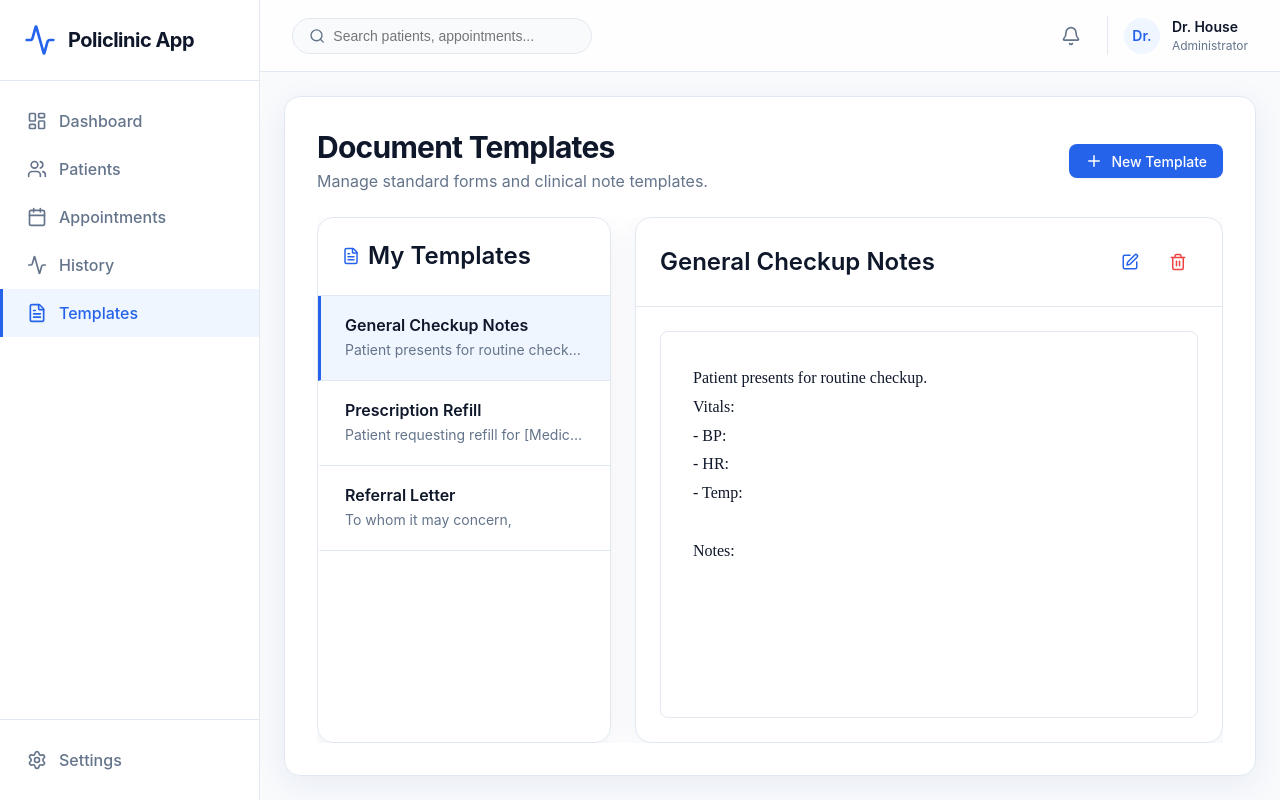
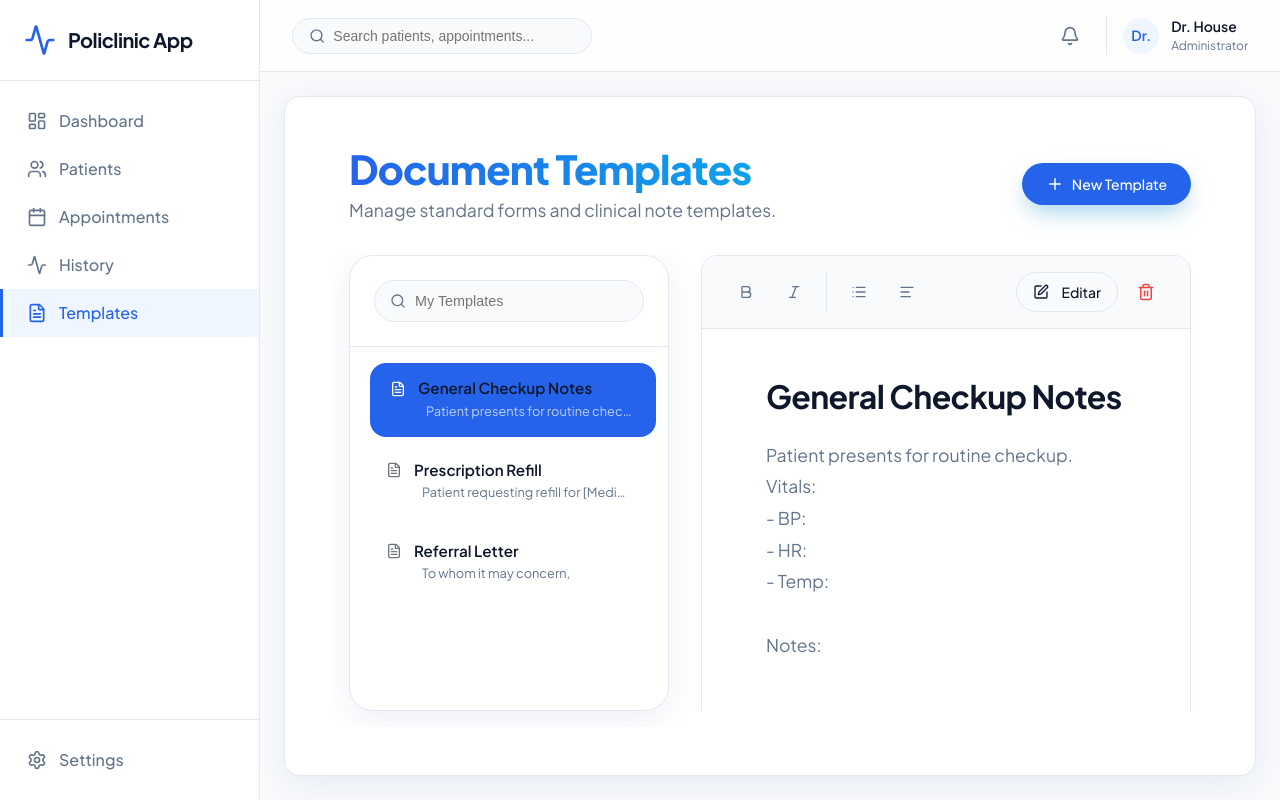
Before and after one commit to kairopy/policlinic, a React (Vite) app: page /templates in a window 1280 px wide. Built offline with nearby package versions, Linux system fonts and the light colour scheme.

Commit message:
feat(ui): overhaul templates view with premium typography and glassmorphism

```diff
--- a/index.html
+++ b/index.html
@@ -5,6 +5,10 @@
     <link rel="icon" type="image/svg+xml" href="/favicon.svg" />
     <meta name="viewport" content="width=device-width, initial-scale=1.0" />
     <title>policlinic</title>
+    <!-- Premium UI/UX Typography -->
+    <link rel="preconnect" href="https://fonts.googleapis.com">
+    <link rel="preconnect" href="https://fonts.gstatic.com" crossorigin>
+    <link href="https://fonts.googleapis.com/css2?family=Plus+Jakarta+Sans:wght@300;400;500;600;700;800&display=swap" rel="stylesheet">
   </head>
   <body>
     <div id="root"></div>
--- a/src/index.css
+++ b/src/index.css
@@ -24,9 +24,10 @@
   --color-border: #e2e8f0;
 
   /* Typography */
-  --font-sans: 'Inter', system-ui, -apple-system, sans-serif;
+  --font-family: 'Plus Jakarta Sans', system-ui, -apple-system, sans-serif;
+  --font-mono: 'JetBrains Mono', 'Fira Code', monospace;
 
-  /* Shadows */
+  /* Layout */
   --shadow-sm: 0 1px 2px 0 rgb(0 0 0 / 0.05);
   --shadow-md: 0 4px 6px -1px rgb(0 0 0 / 0.1), 0 2px 4px -2px rgb(0 0 0 / 0.1);
   --shadow-lg: 0 10px 15px -3px rgb(0 0 0 / 0.1), 0 4px 6px -4px rgb(0 0 0 / 0.1);
@@ -71,7 +72,7 @@
 }
 
 html, body {
-  font-family: var(--font-sans);
+  font-family: var(--font-family);
   background-color: var(--color-background);
   color: var(--color-text-main);
   line-height: 1.5;
--- a/src/pages/Templates/Templates.tsx
+++ b/src/pages/Templates/Templates.tsx
@@ -1,5 +1,5 @@
 import React, { useState } from 'react';
-import { FileText, Plus, Save, Trash2, Edit } from 'lucide-react';
+import { FileText, Plus, Save, Trash2, Edit, Bold, Italic, List, AlignLeft, Search } from 'lucide-react';
 import { useLanguage } from '../../context/LanguageContext';
 
 const mockTemplates = [
@@ -14,60 +14,143 @@ export const Templates: React.FC = () => {
   const { t } = useLanguage();
 
   return (
-    <div className="animate-fade-in" style={{ height: '100%', display: 'flex', flexDirection: 'column' }}>
-      <header className="page-header flex-between" style={{ marginBottom: '1.5rem' }}>
+    <div className="animate-fade-in" style={{ height: '100%', display: 'flex', flexDirection: 'column', padding: '1rem', boxSizing: 'border-box' }}>
+
+      {/* Dynamic Header */}
+      <header className="page-header flex-between" style={{ marginBottom: '2rem', padding: '0 1rem' }}>
         <div>
-          <h1 className="page-title">{t('templates.title')}</h1>
-          <p className="page-description">{t('templates.description')}</p>
+          <h1 className="page-title" style={{ fontSize: '2.5rem', fontWeight: 800, letterSpacing: '-0.02em', background: 'linear-gradient(to right, var(--color-primary), #0ea5e9)', WebkitBackgroundClip: 'text', color: 'transparent' }}>
+            {t('templates.title')}
+          </h1>
+          <p className="page-description" style={{ fontSize: '1.1rem', marginTop: '0.25rem' }}>{t('templates.description')}</p>
         </div>
-        <button className="btn btn-primary">
+        <button className="btn btn-primary" style={{ boxShadow: '0 10px 25px -5px rgba(2, 132, 199, 0.4)', borderRadius: '999px', padding: '0.75rem 1.5rem', transition: 'all 0.3s cubic-bezier(0.4, 0, 0.2, 1)' }}>
           <Plus size={18} /> {t('templates.newTemplate')}
         </button>
       </header>
 
-      <div style={{ display: 'grid', gridTemplateColumns: '1fr 2fr', gap: '1.5rem', flex: 1, overflow: 'hidden' }}>
+      {/* Main Layout: 30% List / 70% Floating Document */}
+      <div style={{ display: 'flex', gap: '2rem', flex: 1, overflow: 'hidden', padding: '0 1rem 1rem' }}>
 
-        {/* Template List */}
-        <div className="glass-panel" style={{ display: 'flex', flexDirection: 'column', overflow: 'hidden' }}>
+        {/* Left Column: Glassmorphic List Panel */}
+        <aside style={{
+          width: '320px',
+          display: 'flex',
+          flexDirection: 'column',
+          background: 'var(--color-surface)',
+          border: '1px solid var(--color-border)',
+          borderRadius: '24px',
+          boxShadow: 'var(--shadow-glass)',
+          overflow: 'hidden'
+        }}>
+          {/* Search/Filter Header */}
           <div style={{ padding: '1.5rem', borderBottom: '1px solid var(--color-border)' }}>
-            <h3 style={{ display: 'flex', alignItems: 'center', gap: '0.5rem' }}>
-              <FileText size={18} color="var(--color-primary)" /> {t('templates.myTemplates')}
-            </h3>
+            <div style={{ position: 'relative' }}>
+              <Search size={16} color="var(--color-text-muted)" style={{ position: 'absolute', top: '50%', left: '1rem', transform: 'translateY(-50%)' }} />
+              <input
+                type="text"
+                placeholder={t('templates.myTemplates')}
+                style={{
+                  width: '100%',
+                  padding: '0.75rem 1rem 0.75rem 2.5rem',
+                  borderRadius: '999px',
+                  border: '1px solid var(--color-border)',
+                  background: 'var(--color-background)',
+                  color: 'var(--color-text-main)',
+                  outline: 'none',
+                  fontSize: '0.9rem'
+                }}
+              />
             </div>
-          <div style={{ flex: 1, overflowY: 'auto' }}>
-            {mockTemplates.map(template => (
+          </div>
+
+          <div style={{ flex: 1, overflowY: 'auto', padding: '1rem' }}>
+            <div style={{ display: 'flex', flexDirection: 'column', gap: '0.5rem' }}>
+              {mockTemplates.map(template => {
+                const isSelected = selectedTemplate.id === template.id;
+                return (
                   <div
                     key={template.id}
                     onClick={() => { setSelectedTemplate(template); setIsEditing(false); }}
                     style={{
-                  padding: '1.25rem 1.5rem',
-                  borderBottom: '1px solid var(--color-border)',
+                      padding: '1rem 1.25rem',
+                      borderRadius: '16px',
                       cursor: 'pointer',
-                  backgroundColor: selectedTemplate.id === template.id ? 'var(--color-primary-light)' : 'transparent',
-                  borderLeft: `3px solid ${selectedTemplate.id === template.id ? 'var(--color-primary)' : 'transparent'}`,
-                  transition: 'background-color var(--transition-fast)'
+                      background: isSelected ? 'var(--color-primary)' : 'transparent',
+                      color: isSelected ? 'white' : 'var(--color-text-main)',
+                      transition: 'all 0.2s ease',
+                      transform: isSelected ? 'translateX(4px)' : 'none',
                     }}
                   >
-                <h4 style={{ color: 'var(--color-text-main)', marginBottom: '0.25rem' }}>{template.title}</h4>
-                <p style={{ color: 'var(--color-text-muted)', fontSize: '0.875rem', whiteSpace: 'nowrap', overflow: 'hidden', textOverflow: 'ellipsis' }}>
+                    <div style={{ display: 'flex', alignItems: 'center', gap: '0.75rem', marginBottom: '0.25rem' }}>
+                      <FileText size={16} opacity={isSelected ? 1 : 0.6} />
+                      <h4 style={{ margin: 0, fontWeight: 600, fontSize: '0.95rem' }}>{template.title}</h4>
+                    </div>
+                    <p style={{
+                      margin: 0,
+                      fontSize: '0.8rem',
+                      color: isSelected ? 'rgba(255,255,255,0.7)' : 'var(--color-text-muted)',
+                      whiteSpace: 'nowrap',
+                      overflow: 'hidden',
+                      textOverflow: 'ellipsis',
+                      paddingLeft: '2.25rem'
+                    }}>
                       {template.content.split('\n')[0]}
                     </p>
                   </div>
-            ))}
+                );
+              })}
             </div>
           </div>
+        </aside>
 
-        {/* Template Editor */}
-        <div className="glass-panel" style={{ display: 'flex', flexDirection: 'column', overflow: 'hidden' }}>
-           <div className="flex-between" style={{ padding: '1.5rem', borderBottom: '1px solid var(--color-border)' }}>
-             <h3 style={{ margin: 0 }}>
-               {isEditing ? t('templates.editing') : selectedTemplate.title}
-             </h3>
+        {/* Right Column: The "Floating A4 Editor" */}
+        <main style={{
+          flex: 1,
+          display: 'flex',
+          justifyContent: 'center',
+          alignItems: 'flex-start',
+          overflowY: 'auto',
+          paddingBottom: '2rem'
+        }}>
+
+          <div style={{
+            width: '100%',
+            maxWidth: '850px',
+            background: 'var(--color-surface)',
+            borderRadius: '16px',
+            boxShadow: '0 25px 50px -12px rgba(0, 0, 0, 0.15)',
+            border: '1px solid var(--color-border)',
+            display: 'flex',
+            flexDirection: 'column',
+            overflow: 'hidden',
+            minHeight: '80vh',
+            transition: 'all 0.4s ease'
+          }}>
+
+             {/* Styled Toolbar */}
+             <div style={{
+               padding: '1rem 1.5rem',
+               borderBottom: '1px solid var(--color-border)',
+               background: 'var(--color-background)',
+               display: 'flex',
+               justifyContent: 'space-between',
+               alignItems: 'center'
+             }}>
+
+               <div style={{ display: 'flex', gap: '0.5rem' }}>
+                 <button className="icon-btn" style={{ padding: '0.5rem', borderRadius: '8px' }} title="Bold"><Bold size={16} /></button>
+                 <button className="icon-btn" style={{ padding: '0.5rem', borderRadius: '8px' }} title="Italic"><Italic size={16} /></button>
+                 <div style={{ width: '1px', background: 'var(--color-border)', margin: '0 0.25rem' }}></div>
+                 <button className="icon-btn" style={{ padding: '0.5rem', borderRadius: '8px' }} title="List"><List size={16} /></button>
+                 <button className="icon-btn" style={{ padding: '0.5rem', borderRadius: '8px' }} title="Align"><AlignLeft size={16} /></button>
+               </div>
+
                <div style={{ display: 'flex', gap: '0.5rem' }}>
                  {!isEditing ? (
                    <>
-                   <button className="icon-btn" style={{ color: 'var(--color-primary)' }} onClick={() => setIsEditing(true)}>
-                     <Edit size={18} />
+                     <button className="btn btn-outline" style={{ borderRadius: '999px', padding: '0.4rem 1rem' }} onClick={() => setIsEditing(true)}>
+                       <Edit size={16} style={{ marginRight: '0.25rem' }} /> Editar
                      </button>
                      <button className="icon-btn" style={{ color: 'var(--color-danger)' }}>
                        <Trash2 size={18} />
@@ -75,44 +158,67 @@ export const Templates: React.FC = () => {
                    </>
                  ) : (
                    <>
-                   <button className="btn btn-outline" onClick={() => setIsEditing(false)}>{t('templates.cancel')}</button>
-                   <button className="btn btn-primary" onClick={() => setIsEditing(false)}><Save size={18} /> {t('templates.save')}</button>
+                     <button className="btn btn-outline" style={{ borderRadius: '999px', padding: '0.4rem 1rem' }} onClick={() => setIsEditing(false)}>{t('templates.cancel')}</button>
+                     <button className="btn btn-primary" style={{ borderRadius: '999px', padding: '0.4rem 1rem' }} onClick={() => setIsEditing(false)}><Save size={16} style={{ marginRight: '0.25rem' }}/> {t('templates.save')}</button>
                    </>
                  )}
                </div>
              </div>
 
-           <div style={{ flex: 1, padding: '1.5rem', backgroundColor: isEditing ? 'var(--color-background)' : 'transparent', overflowY: 'auto' }}>
+             {/* Document Body */}
+             <div style={{ flex: 1, padding: '3rem 4rem', display: 'flex', flexDirection: 'column' }}>
                {isEditing ? (
-               <div style={{ display: 'flex', flexDirection: 'column', gap: '1rem', height: '100%' }}>
+                 <>
                    <input
-                   className="input-field"
+                     type="text"
                      defaultValue={selectedTemplate.title}
-                   style={{ fontSize: '1.25rem', fontWeight: 600 }}
+                     style={{
+                       fontSize: '2rem',
+                       fontWeight: 700,
+                       border: 'none',
+                       background: 'transparent',
+                       color: 'var(--color-text-main)',
+                       marginBottom: '1rem',
+                       outline: 'none',
+                       fontFamily: 'inherit',
+                       letterSpacing: '-0.02em',
+                       width: '100%'
+                     }}
                    />
                    <textarea
-                   className="input-field"
                      defaultValue={selectedTemplate.content}
-                   style={{ flex: 1, fontFamily: 'monospace', resize: 'none', lineHeight: 1.6 }}
+                     style={{
+                       flex: 1,
+                       fontFamily: 'inherit',
+                       fontSize: '1.1rem',
+                       lineHeight: 1.8,
+                       color: 'var(--color-text-muted)',
+                       border: 'none',
+                       background: 'transparent',
+                       resize: 'none',
+                       outline: 'none',
+                       width: '100%'
+                     }}
                    />
-               </div>
+                 </>
                ) : (
+                 <>
+                   <h2 style={{ fontSize: '2rem', fontWeight: 700, margin: '0 0 1.5rem 0', color: 'var(--color-text-main)', letterSpacing: '-0.02em' }}>
+                     {selectedTemplate.title}
+                   </h2>
                    <div style={{
-                 padding: '2rem',
-                 backgroundColor: 'var(--color-surface)',
-                 border: '1px solid var(--color-border)',
-                 borderRadius: 'var(--radius-md)',
-                 minHeight: '100%',
-                 fontFamily: 'serif',
+                     fontSize: '1.1rem',
                      lineHeight: 1.8,
+                     color: 'var(--color-text-muted)',
                      whiteSpace: 'pre-wrap'
                    }}>
                      {selectedTemplate.content}
                    </div>
+                 </>
                )}
              </div>
           </div>
-
+        </main>
       </div>
     </div>
   );
```
Also changed, not shown: 1 other file (tests, documents, lock files or other folders). Lines whose indentation alone changed are shown as unchanged.
